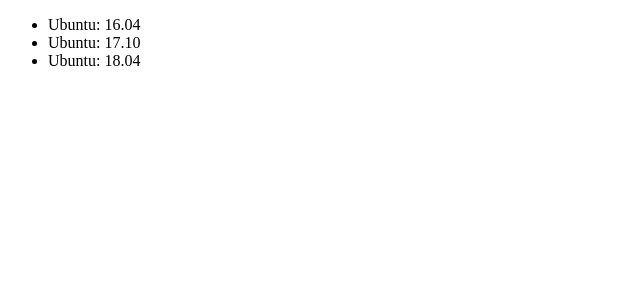
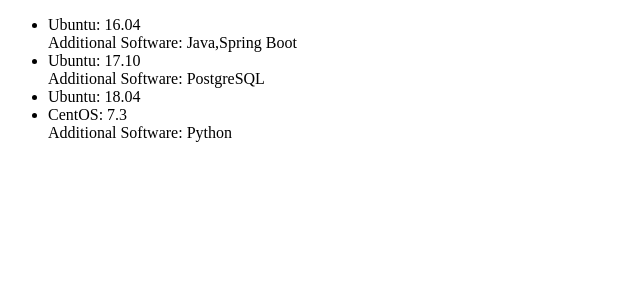
Before and after one commit to heimdall777/cerebrum, an Angular app in the folder ui/: page /images in a window 1280 px wide. Shown: the top 300 px of the page, without its empty margins (0-640 px from the left). Built offline with nearby package versions, Linux system fonts and the light colour scheme.

Commit message:
Issue: #6 Description: Added displaying additonal software for dummy data

```diff
--- a/ui/src/app/images/list/list.component.html
+++ b/ui/src/app/images/list/list.component.html
@@ -1,5 +1,5 @@
 <ul>
   <li *ngFor="let image of images">
-    {{ image.osType }}: {{ image.osVersion }}
+    <div>{{ image.osType }}: {{ image.osVersion }}</div> <div *ngIf="image.additionalSoftware.length !== 0">Additional Software: {{ image.additionalSoftware }}</div>
   </li>
 </ul>
--- a/ui/src/app/images/list/list.component.ts
+++ b/ui/src/app/images/list/list.component.ts
@@ -7,9 +7,10 @@
 })
 export class ListComponent implements OnInit {
 
-  images = [{osType: 'Ubuntu', osVersion: '16.04', additionalSoftware: ''},
-            {osType: 'Ubuntu', osVersion: '17.10', additionalSoftware: ''},
-            {osType: 'Ubuntu', osVersion: '18.04', additionalSoftware: ''}];
+  images = [{osType: 'Ubuntu', osVersion: '16.04', additionalSoftware: ['Java', 'Spring Boot']},
+            {osType: 'Ubuntu', osVersion: '17.10', additionalSoftware: 'PostgreSQL'},
+            {osType: 'Ubuntu', osVersion: '18.04', additionalSoftware: ''},
+            {osType: 'CentOS', osVersion: '7.3', additionalSoftware: 'Python'}];
 
   constructor() { }
 
```
